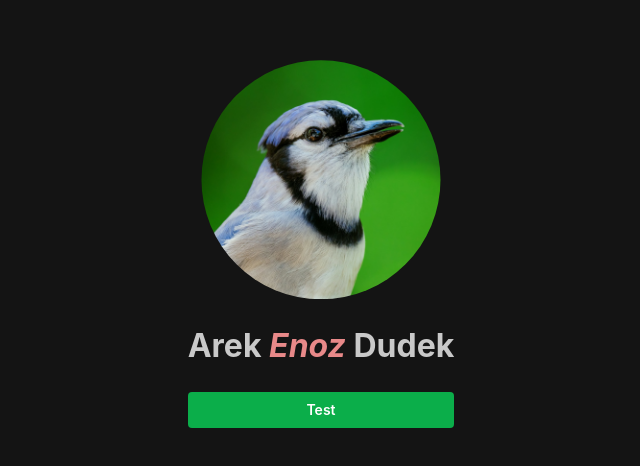
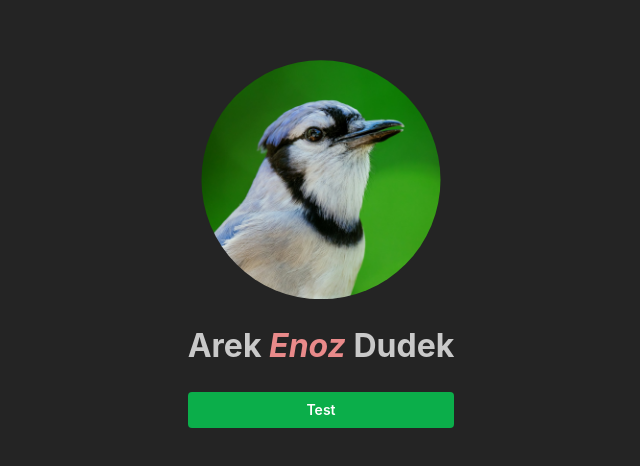
Before and after one commit to Enoz/enoz.dev, a React (Vite) app in the folder enozian.com/: page / in a window 1280 px wide. Shown: the part 156-622 px from the top of the page, without its empty margins (319-959 px from the left). Built offline with nearby package versions, Linux system fonts and the light colour scheme.

Commit message:
Revert "feat: Dark Background Color"
This reverts commit 1ac1f29e358fa9fc83ce8a7d20ca604d01c30017.

```diff
--- a/enozian.com/src/index.css
+++ /dev/null
@@ -1,3 +0,0 @@
-body {
-  background-color: var(--mantine-color-dark-9);
-}
--- a/enozian.com/src/main.tsx
+++ b/enozian.com/src/main.tsx
@@ -2,7 +2,6 @@ import '@mantine/core/styles.css'
 import { BrowserRouter, Routes, Route } from 'react-router'
 import { createRoot } from 'react-dom/client'
 import Home from './components/Home/Home.tsx'
-import './index.css'
 import { MantineProvider, createTheme } from '@mantine/core'
 
 
```
